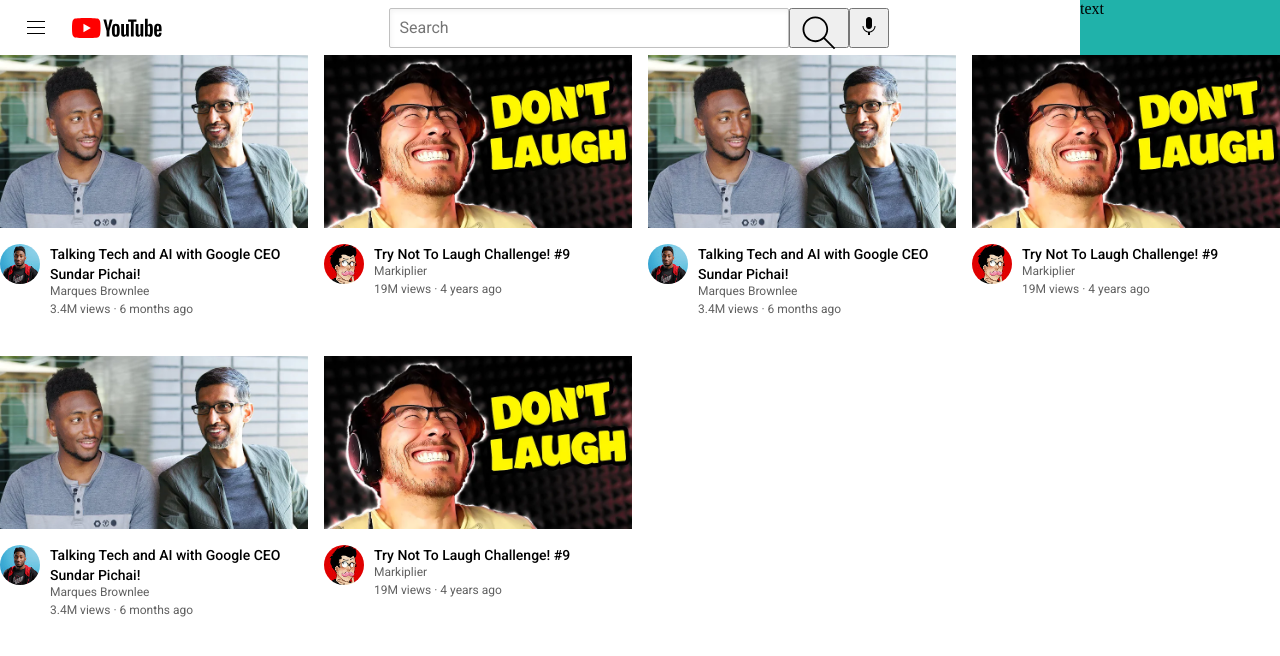
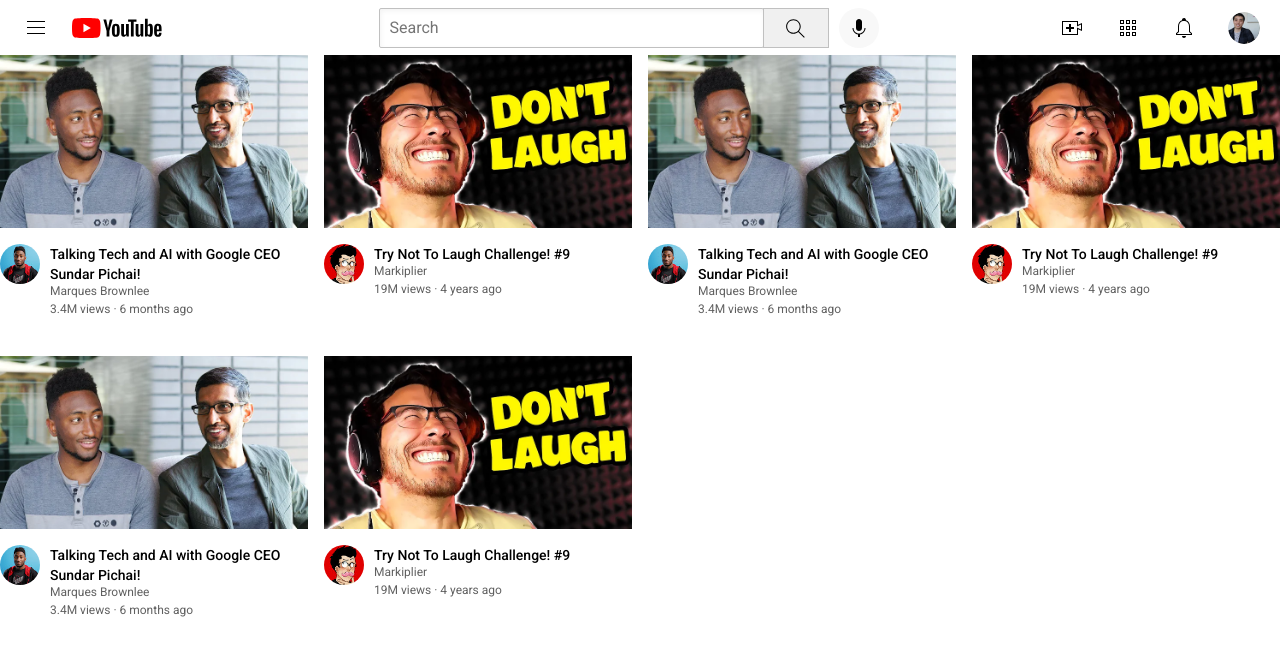
Before and after one commit to FilipOstoja/youtube-practice, a plain HTML site: page website.html in a window 1280 px wide. Drawn offline with Linux system fonts and the light colour scheme.

Commit message:
Finished header

```diff
--- a/Styles/header.css
+++ b/Styles/header.css
@@ -8,6 +8,7 @@
   border-color: rgb(192, 192, 192);
   border-radius: 2px;
   box-shadow: inset 1px 2px 5px rgba(0, 0, 0, 0.05);
+  width: 0;
 }
 .searchbar::placeholder{
   font-family: Roboto, Arial;
@@ -36,8 +37,12 @@
 }
 
 .right-section-header{
-  background-color: lightseagreen;
   width: 200px;
+  display: flex;
+  align-items: center;
+  justify-content: space-between;
+  margin-right: 20px;
+  flex-shrink: 0;
 }
 
 .hamburger-menu{
@@ -52,16 +57,46 @@
 
 .searchbutton{
   height: 40px;
-  width: 60px;
+  width: 66px;
+  background-color: rgb(240, 240, 240);
+  border-width: 1px;
+  border-style: solid;
+  border-color: rgb(192, 192, 192);
+  margin-left: -1px;
+  margin-right: 10px;
 }
 
 .voice-searchbutton{
   height: 40px;
   width: 40px;
+  border-radius: 20px;
+  background-color: #f8f8f8;
+  border: none;
 }
 
 .searchicon{
+  height: 25px;
+  margin-top: 4px;
 }
 
 .voice-searchicon{
+  margin-top: 4px;
+  height: 24px;
 }
+
+.upload-icon{
+  height: 24px;
+}
+
+.apps-icon{
+  height: 24px;
+}
+
+.notifications-icon{
+  height: 24px;
+}
+
+.current-user-pic{
+  height: 32px;
+  border-radius: 16px;
+}
--- a/website.html
+++ b/website.html
@@ -21,14 +21,19 @@
 
       <input class="searchbar" type="text" placeholder="Search">
 
-      <button class="searchbutton"><img src="Icons/search.svg"></button>
+      <button class="searchbutton"><img class="searchicon" src="Icons/search.svg"></button>
 
       <button class="voice-searchbutton">
         <img class="voice-searchicon" src="Icons/voice-search-icon.svg">
       </button>
 
     </div>
-    <div class="right-section-header">text</div>
+    <div class="right-section-header">
+      <img class="upload-icon" src="Icons/upload.svg">
+      <img class="apps-icon" src="Icons/youtube-apps.svg">
+      <img class="notifications-icon" src="Icons/notifications.svg">
+      <img class="current-user-pic" src="Icons/my-channel.jpeg">
+    </div>
 
   </div>
 
```
